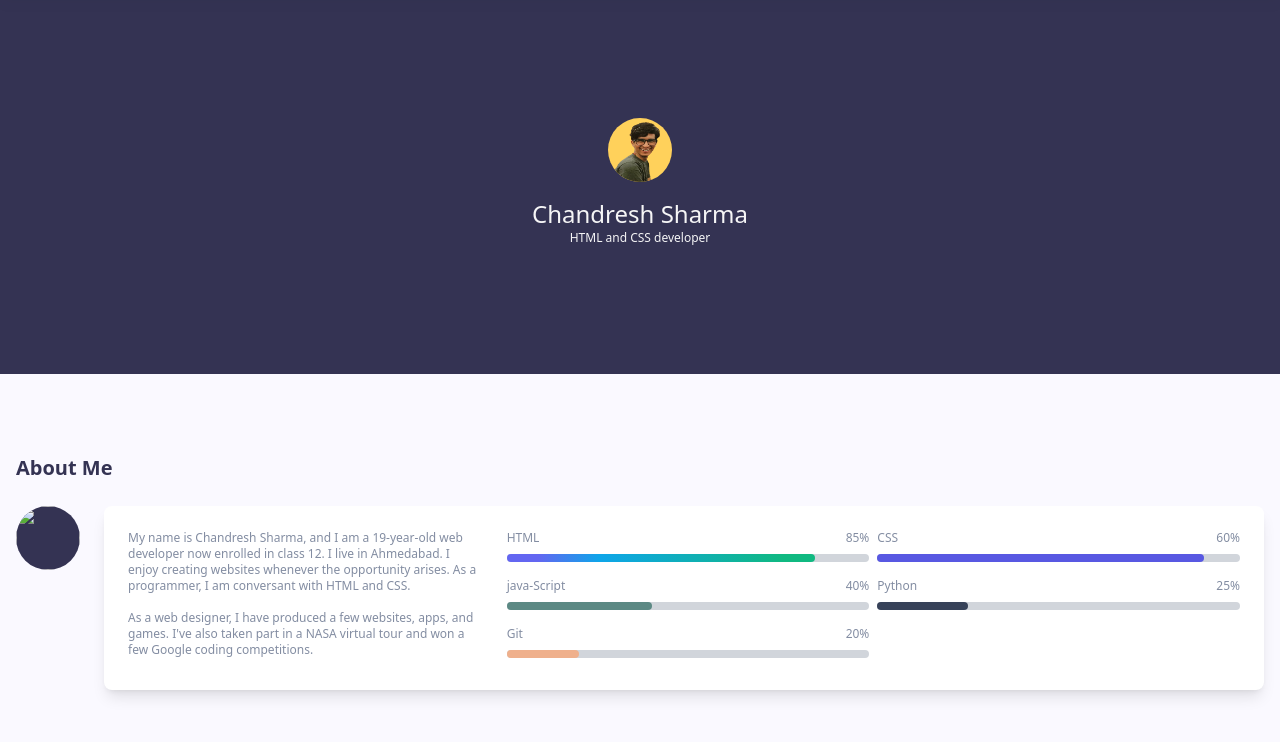
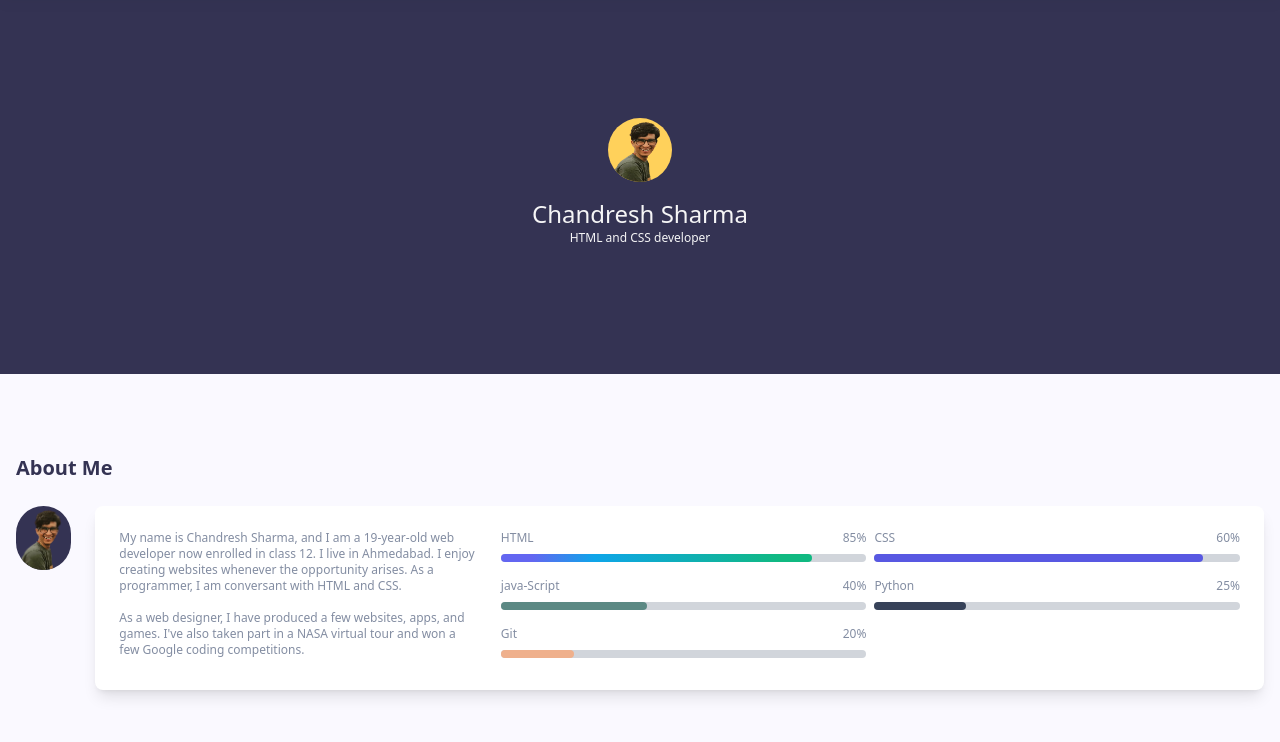
Before and after one commit to chiku1007/Chandresh-Sharma-portfolio, a plain HTML site: page index.html in a window 1280 px wide. Shown: the part 58-800 px from the top of the page. Drawn offline with nearby package versions, Linux system fonts and the light colour scheme; a script that the page names is missing; files whose address does not match are found by name.

Commit message:
Update index.html

```diff
--- a/index.html
+++ b/index.html
@@ -91,7 +91,7 @@
         <section class="flex flex-col gap-6 pt-16" id="aboutMe">
             <h2 class="text-xl font-bold">About Me</h2>
             <div class="flex gap-6">
-                <img src="/ez-main/assets/profile.png"
+                <img src="/assets/profile.png"
                     class="hidden md:block h-16 w-16 rounded-full bg-[var(--bg-secondary)]" />
                 <div
                     class="grid grid-cols-1 md:grid-cols-3 shadow-lg bg-[var(--bg-container-primary)] rounded-lg text-[var(--color-info)] text-xs gap-6 p-6">
```
